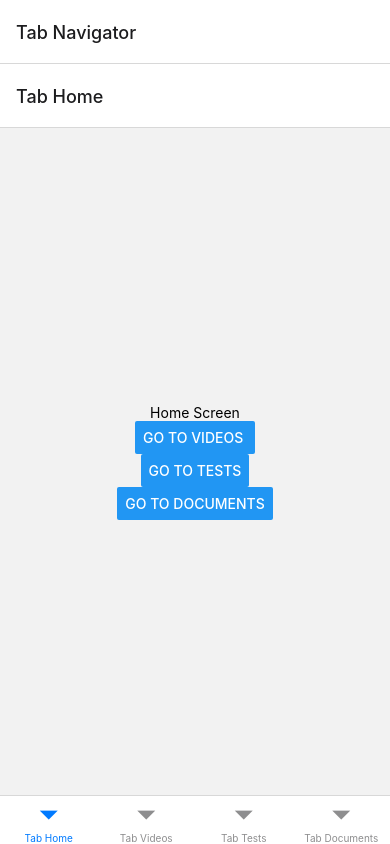
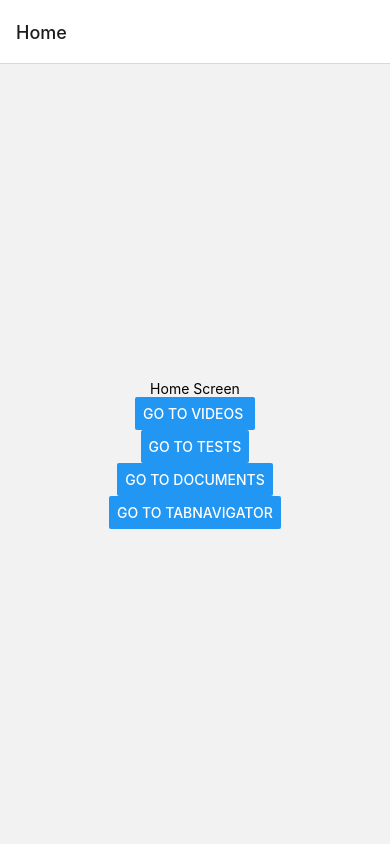
Before and after one commit to morajdhwaj/AwesomeProject, a React Native app: screen / in a window 390 px wide. Built offline with nearby package versions, Linux system fonts and the light colour scheme.

Commit message:
Hide header bar.

```diff
--- a/App.js
+++ b/App.js
@@ -21,13 +21,13 @@ function App() {
   return (
     <ApolloProvider client={client}>
       <NavigationContainer>
-        <Stack.Navigator>
+        <Stack.Navigator screenOptions={{headerShown: true}}>
+          <Stack.Screen name="Home" component={HomeScreen} />
           <Stack.Screen
-            options={{}}
+            options={{headerShown: false}}
             name="Tab Navigator"
             component={TabNavigator}
           />
-          <Stack.Screen name="Home" component={HomeScreen} />
           <Stack.Screen name="Videos" component={VideoScreen} />
           <Stack.Screen name="Tests" component={TestScreen} />
           <Stack.Screen name="Documents" component={DocumentScreen} />
--- a/screens/HomeScreen.js
+++ b/screens/HomeScreen.js
@@ -21,6 +21,10 @@ function HomeScreen() {
         title="Go to Documents"
         onPress={() => navigation.navigate('Documents')}
       />
+      <Button
+        title="Go to TabNavigator"
+        onPress={() => navigation.navigate('Tab Navigator')}
+      />
     </View>
   );
 }
--- a/screens/TestScreen.js
+++ b/screens/TestScreen.js
@@ -78,7 +78,7 @@ function TestScreen() {
           style={tw.style(
             `flex-1 justify-between h-28 bg-gray-200 rounded-lg p-2`,
           )}>
-          <Text style={tw`text-[10px] text-red-700`}>Geography</Text>
+          <Text style={tw`text-[10px] text-red-700`}>{item.subject}</Text>
           <Text
             numberOfLines={1}
             ellipsizeMode="tail"
--- a/screens/VideoScreen.js
+++ b/screens/VideoScreen.js
@@ -99,7 +99,7 @@ function VideoScreen() {
       <FlatList
         data={data?.contents?.payload}
         renderItem={({item}) => <Item item={item} />}
-        keyExtractor={item => item.id}
+        keyExtractor={item => item._id}
       />
     </View>
   );
```
